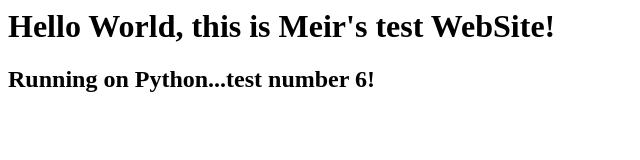
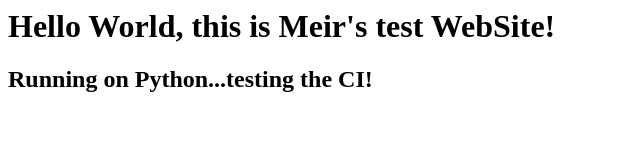
Before and after one commit to miroras/WebSite, a plain HTML site: page index.html in a window 1280 px wide. Shown: the full height of the page, 0-640 px from the left. Drawn offline with Linux system fonts and the light colour scheme.

Commit message:
added some text 2

```diff
--- a/index.html
+++ b/index.html
@@ -4,6 +4,6 @@
 </head>
 <body>
 <h1>Hello World, this is Meir's test WebSite!</h1>
-<h2>Running on Python...test number 6!</h2>
+<h2>Running on Python...testing the CI!</h2>
 </body>
 </html>
```
